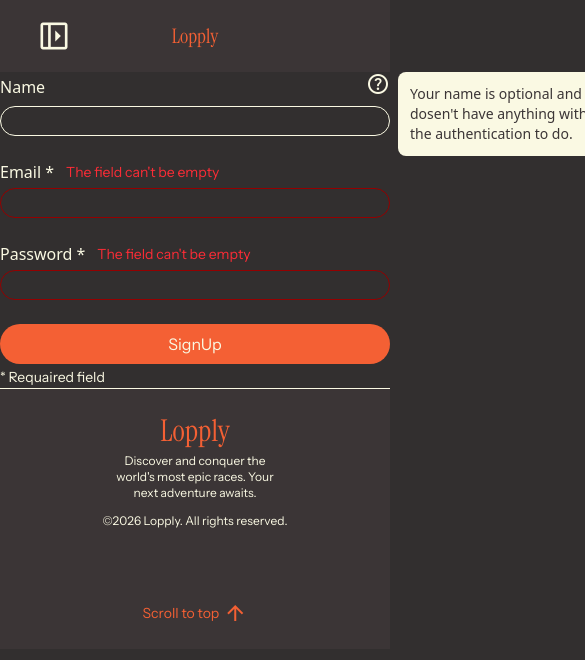
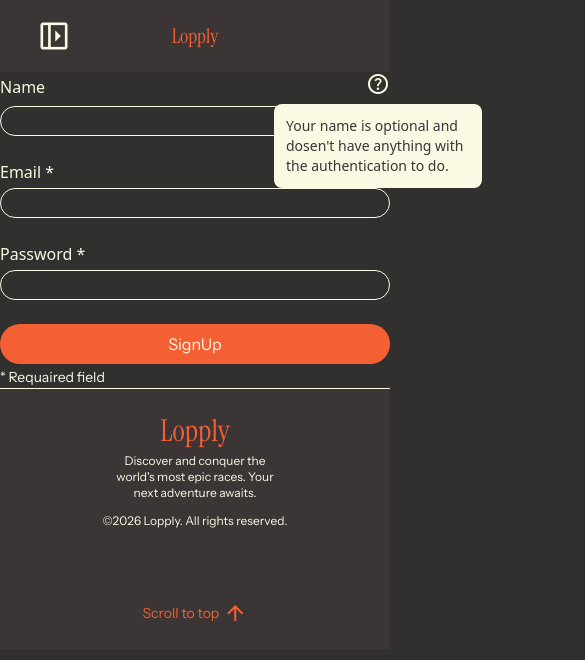
Before and after one commit to ellinorjohansson/Lopply, a Next.js app: page /user/signup in a window 390 px wide. Both pictures are taken after a click on the button "help". Shown: the top 660 px of the page, 585 px wide, since content can reach past the window. Built offline with nearby package versions, Linux system fonts and the light colour scheme; a web font is replaced by a local one.

Commit message:
💄(style): fixed responsivnes on helpbutton's popup

```diff
--- a/src/common/components/helperButton/HelperButton.tsx
+++ b/src/common/components/helperButton/HelperButton.tsx
@@ -25,6 +25,7 @@ const HelperButton = ({ infoText }: HelperButtonProps) => {
 			<button
 				onClick={() => setOpen((prev) => !prev)}
 				className="cursor-pointer text-secondaryaccent flex items-center gap-1"
+				type="button"
 			>
 				<span className="material-symbols-outlined">help</span>
 			</button>
@@ -32,12 +33,7 @@ const HelperButton = ({ infoText }: HelperButtonProps) => {
 			{open && (
 				<div
 					ref={popupRef}
-					className="
-            absolute left-full top-0 ml-2
-            bg-secondaryaccent
-            p-3 rounded-lg text-sm w-52
-            z-50 text-secondary
-          "
+					className="absolute md:left-full md:top-0 md:ml-2 md:translate-x-0 left-1/2 -translate-x-1/2 top-full mt-2 bg-secondaryaccent p-3 rounded-lg text-sm w-52 z-50 text-secondary"
 				>
 					{infoText}
 				</div>
```
